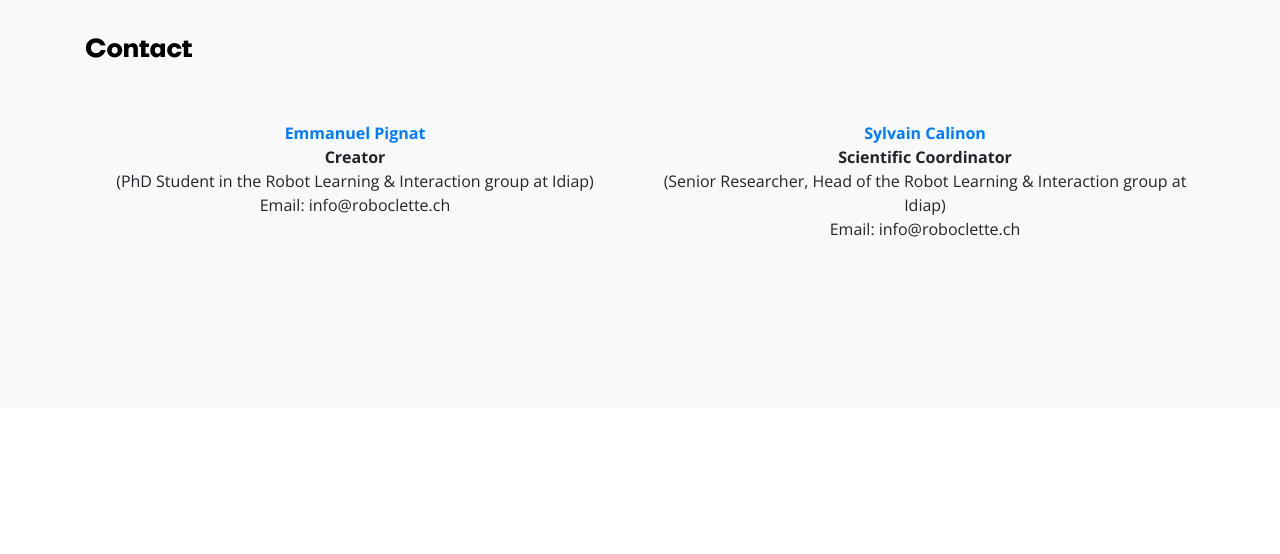
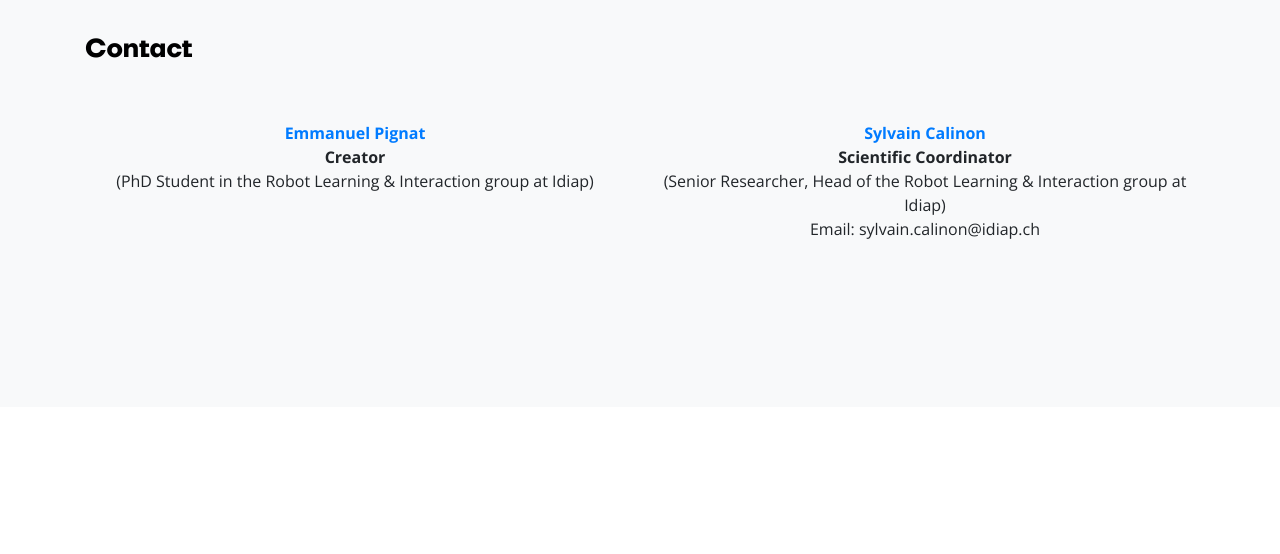
Before and after one commit to roboclette/roboclette.github.io, a plain HTML site: page index.htm in a window 1280 px wide. Shown: the part 5100-5654 px from the top of the page. Drawn offline with nearby package versions, Linux system fonts and the light colour scheme.

Commit message:
navigation updted

```diff
--- a/index.htm
+++ b/index.htm
@@ -35,7 +35,7 @@
           <a class="nav-link js-scroll-trigger" href="#research">Research</a>
         </li>
 		<li class="nav-item">
-          <a class="nav-link js-scroll-trigger" href="#team">Contact</a>
+          <a class="nav-link js-scroll-trigger" href="#contact">Contact</a>
         </li>
 		<!--
 		<li class="nav-item">
@@ -210,10 +210,10 @@
 	<br><br>
 	<div class="row">
 		<div class="col-lg-6 mx-auto my-top text-center">
-			<p><b><a href='https://www.idiap.ch/~epignat/' target='_blank'>Emmanuel Pignat</a></b><br><b>Creator</b><br>(PhD Student in the Robot Learning & Interaction group at Idiap)<br>Email: info@roboclette.ch</p>
+			<p><b><a href='https://www.idiap.ch/~epignat/' target='_blank'>Emmanuel Pignat</a></b><br><b>Creator</b><br>(PhD Student in the Robot Learning & Interaction group at Idiap)</p>
 		</div>
 		<div class="col-lg-6 mx-auto my-top text-center">
-			<p><b><a href='http://calinon.ch/' target='_blank'>Sylvain Calinon</a></b><br><b>Scientific Coordinator</b><br>(Senior Researcher, Head of the Robot Learning & Interaction group at Idiap)<br>Email: info@roboclette.ch</p>
+			<p><b><a href='http://calinon.ch/' target='_blank'>Sylvain Calinon</a></b><br><b>Scientific Coordinator</b><br>(Senior Researcher, Head of the Robot Learning & Interaction group at Idiap)<br>Email: sylvain.calinon@idiap.ch</p>
 		</div>
 	</div>
 </div>
@@ -284,13 +284,13 @@
 
 
 
-
+<!--
 <footer class="py-5 bg-dark">
 <div class="container">
 <p class="text-light text-center">Contact: info@roboclette.ch</p>
 </div>
 </footer>
-
+-->
 
 <!-- Bootstrap core JavaScript -->
 <script src="vendor/jquery/jquery.min.js"></script>
```
